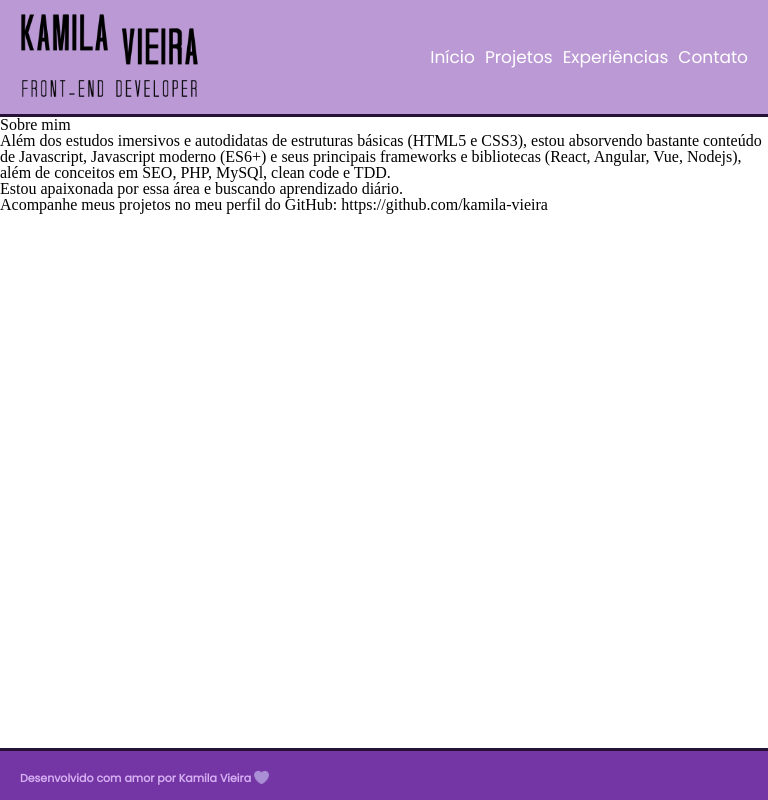
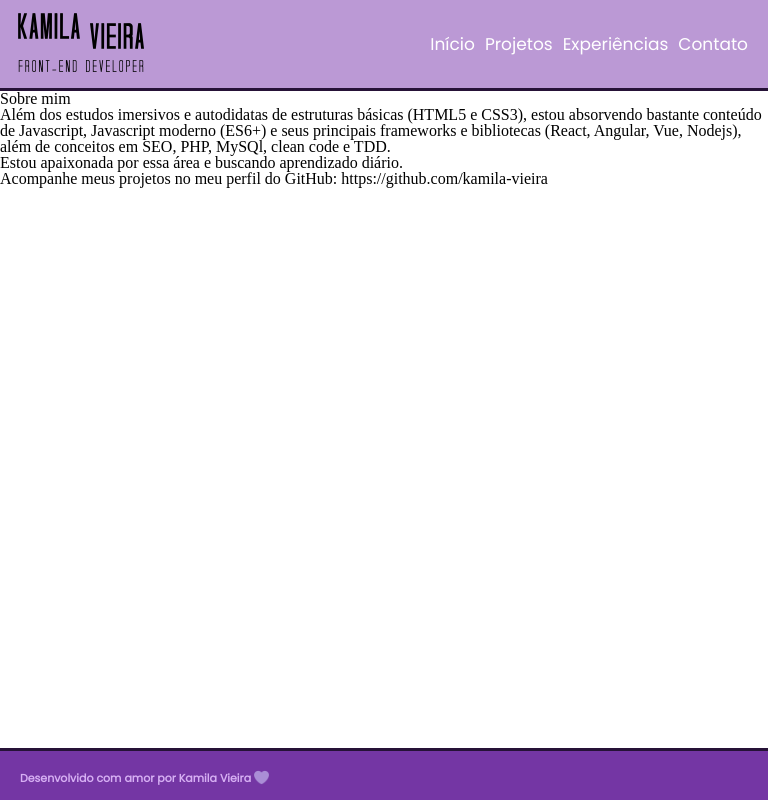
Before and after one commit to Kamila-Vieira/kamila-vieira.github.io, a plain HTML site: page index.html in a window 768 px wide. Drawn offline with Linux system fonts and the light colour scheme.

Commit message:
Atualização na estilização do header

```diff
--- a/assets/style.css
+++ b/assets/style.css
@@ -11,7 +11,7 @@
   border-bottom: 3px solid #261237;
 }
 .logo-main img {
-  width: 70%;
+  width: 40%;
 }
 .nav-bar-list {
   top: 50%;
@@ -53,6 +53,9 @@
   .nav-bar-item a {
     font-size: 17px;
   }
+  .logo-main img {
+    width: 50%;
+  }
 }
 
 @media (min-width: 1170px) {
```
